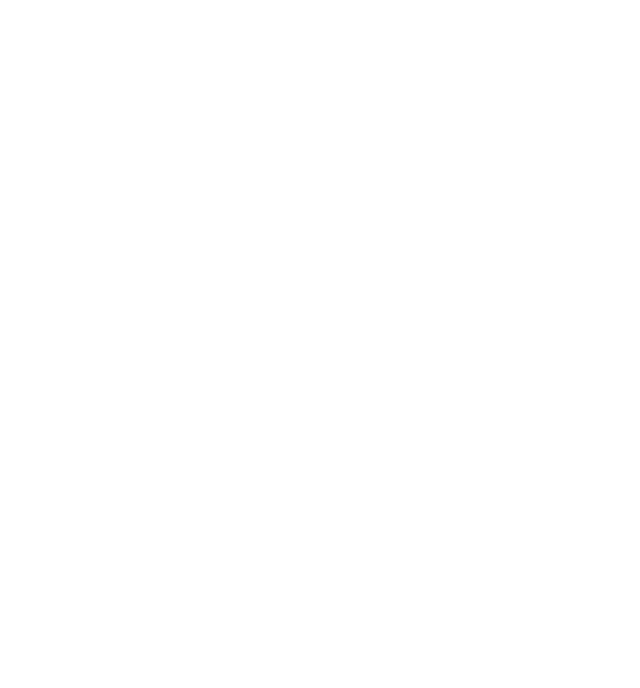
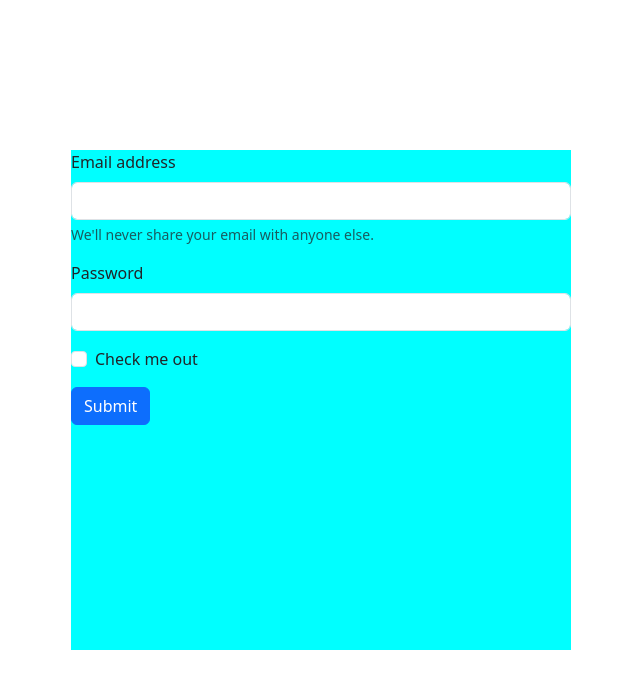
Before and after one commit to MFaizanali2/Password-Validation, a plain HTML site: page index.html in a window 1280 px wide. Shown: the whole page, without its empty margins (319-959 px from the left). Drawn offline with nearby package versions, Linux system fonts and the light colour scheme.

Commit message:
html line 40
continue

```diff
--- a/index.html
+++ b/index.html
@@ -9,11 +9,31 @@
     <style>
         @import url('https://fonts.googleapis.com/css2?family=Roboto:ital,wght@0,100;0,300;0,400;0,500;0,700;0,900;1,100;1,300;1,400;1,500;1,700;1,900&display=swap');
         </style>
+    <link rel="stylesheet" href="https://cdn.jsdelivr.net/npm/bootstrap@5.3.3/dist/css/bootstrap.min.css">
 </head>
 
 <body>
 
+    <div id="main">
+        <form>
+            <div class="mb-3">
+              <label for="exampleInputEmail1" class="form-label">Email address</label>
+              <input type="email" class="form-control" id="exampleInputEmail1" aria-describedby="emailHelp">
+              <div id="emailHelp" class="form-text">We'll never share your email with anyone else.</div>
+            </div>
+            <div class="mb-3">
+              <label for="exampleInputPassword1" class="form-label">Password</label>
+              <input type="password" class="form-control" id="exampleInputPassword1">
+            </div>
+            <div class="mb-3 form-check">
+              <input type="checkbox" class="form-check-input" id="exampleCheck1">
+              <label class="form-check-label" for="exampleCheck1">Check me out</label>
+            </div>
+            <button type="submit" class="btn btn-primary">Submit</button>
+          </form>
+    </div>
 
+    <script src="https://cdn.jsdelivr.net/npm/bootstrap@5.3.3/dist/js/bootstrap.bundle.min.js"></script>
     <script src="app.js"></script>
 </body>
 
```
